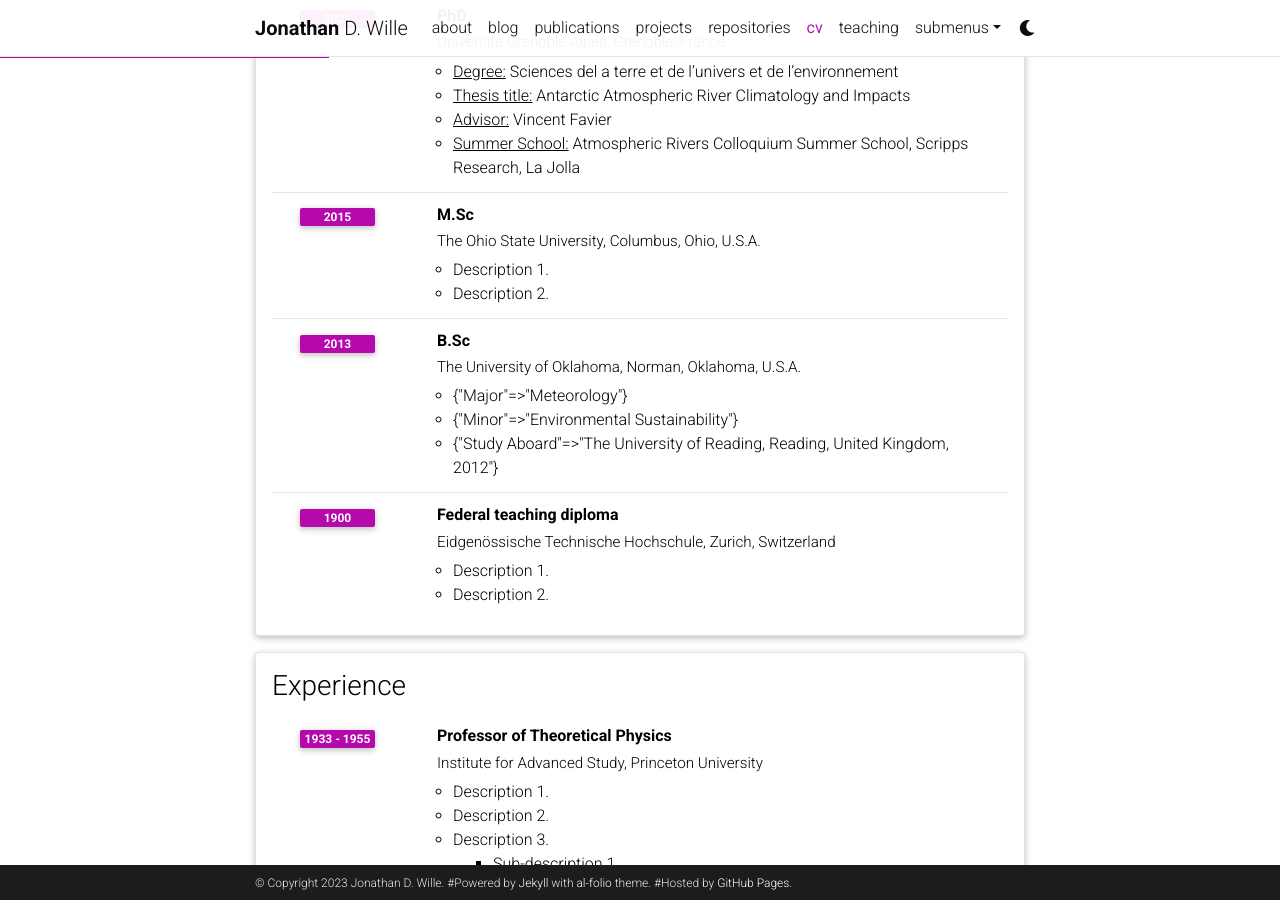
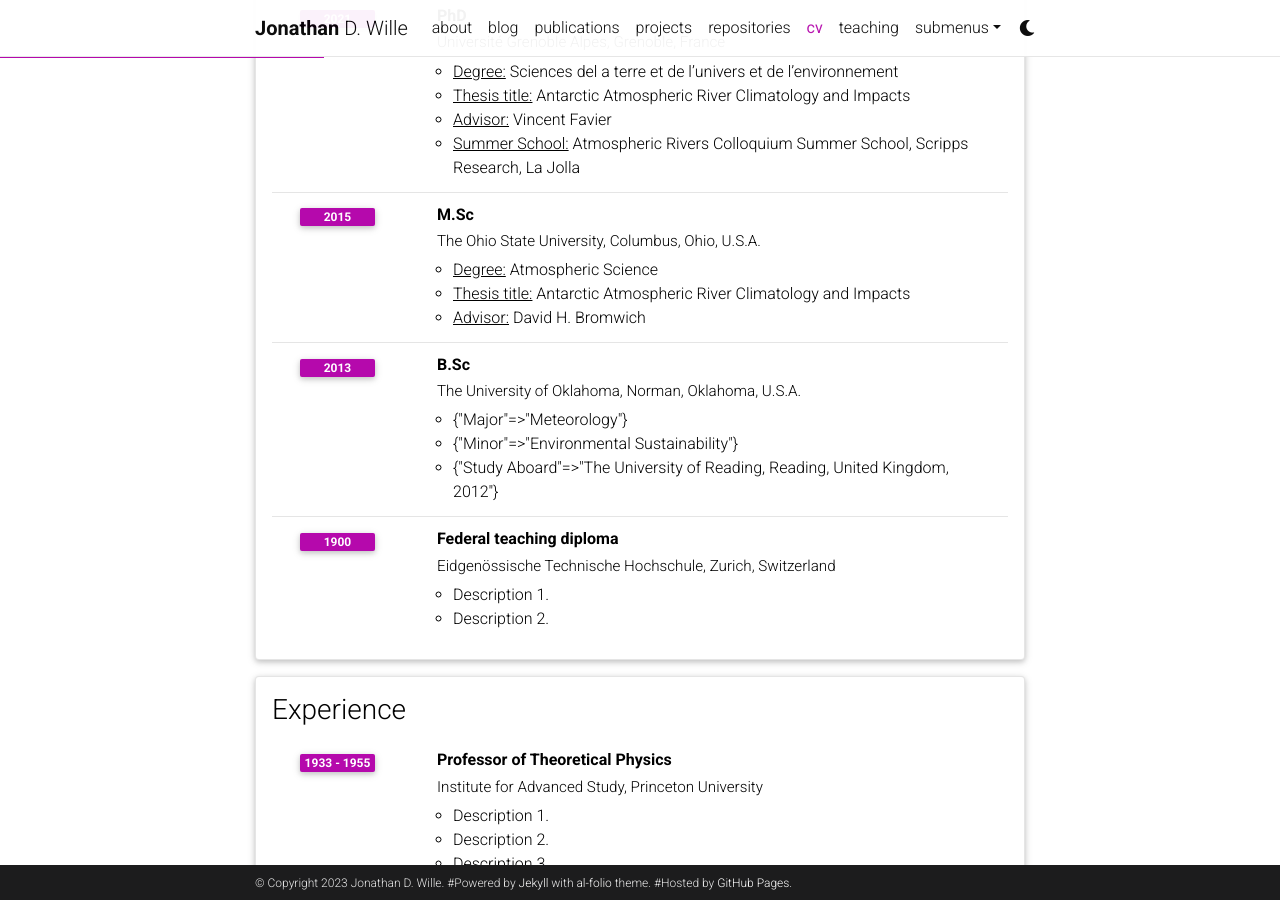
Before and after one commit to jonathanwille/jonathanwille.github.io, a Jekyll site: the page built from _pages/cv.md, in a window 1280 px wide and 900 px high, scrolled down 461 px. Built offline with Jekyll 4.4.1, drawn with Linux system fonts in a browser that asks for light colours; comment, search, counter and statistics services are not loaded; a style sheet for code colours, icons or effects is not loaded.

Commit message:
Update cv.yml

```diff
--- a/_data/cv.yml
+++ b/_data/cv.yml
@@ -23,8 +23,9 @@
       institution: The Ohio State University, Columbus, Ohio, U.S.A.
       year: 2015
       description:
-        - Description 1.
-        - Description 2.
+        - <u>Degree:</u> Atmospheric Science
+        - <u>Thesis title:</u> Antarctic Atmospheric River Climatology and Impacts
+        - <u>Advisor:</u> David H. Bromwich
     - title: B.Sc
       institution: The University of Oklahoma, Norman, Oklahoma, U.S.A.
       year: 2013
```
